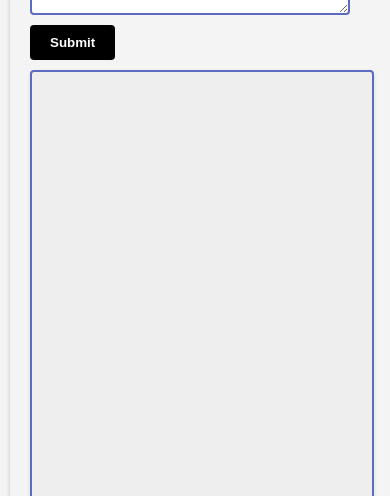
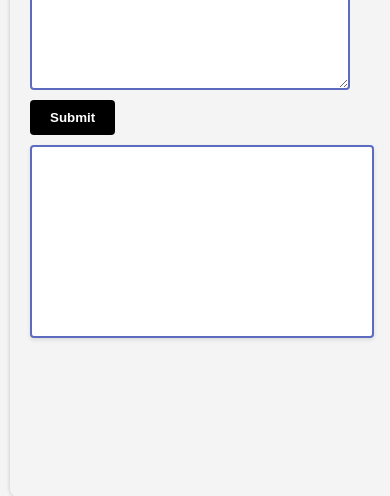
Before and after one commit to create-protocol/create-com-dashboard, a Next.js app: page /prompt in a window 390 px wide. Shown: the part 348-844 px from the top of the page. Built offline with nearby package versions, Linux system fonts and the light colour scheme.

Commit message:
input box fix

```diff
--- a/src/app/prompt.css
+++ b/src/app/prompt.css
@@ -209,7 +209,7 @@ button:hover {
 
 .response-container {
   height: 50vh;
-  background-color: #eeeeee;
+  background-color: white;
   border: 2px solid #5C6BC0;
   border-radius: 4px;
   padding: 10px;
@@ -304,6 +304,7 @@ button:hover {
     font-size: 8px;
   }
   textarea {
+    height: 16vh;
     width: 320px;
     padding: 10px;
     margin-bottom: 10px;
@@ -315,14 +316,16 @@ button:hover {
   button{
     width: 320px;
   }
+
   .response-container{
+    height: 20vh;
     width: 320px;
   }
 }
 
 @media (max-width: 375px) {
   .left-container{
-    margin-top: 60px;
+    margin-top: -50px;
   }
 }
 
--- a/src/pages/prompt.js
+++ b/src/pages/prompt.js
@@ -75,15 +75,15 @@ const Prompt = () => {
 
   // Update your playgroundOptions to remove the disabled property since you'll manage the alert with modal
   const playgroundOptions = [
-    { label: "Chat", value: "chat" },
-    { label: "Image", value: "image" }
+    { label: "CHAT", value: "CHAT" },
+    { label: "IMAGE", value: "IMAGE" }
   ];
-  const [selectedOption, setSelectedOption] = useState([{ label: "Chat", value: "chat" }]);
+  const [selectedOption, setSelectedOption] = useState([{ label: "CHAT", value: "CHAT" }]);
 
 
   const handleSelectionChange = (values) => {
     // Handle the change. You might want to display a modal for the "Image" option
-    if (values[0] && values[0].value === 'image') {
+    if (values[0] && values[0].value === 'IMAGE') {
       setShowModal(true);
     } else {
       setSelectedOption(values);
```
